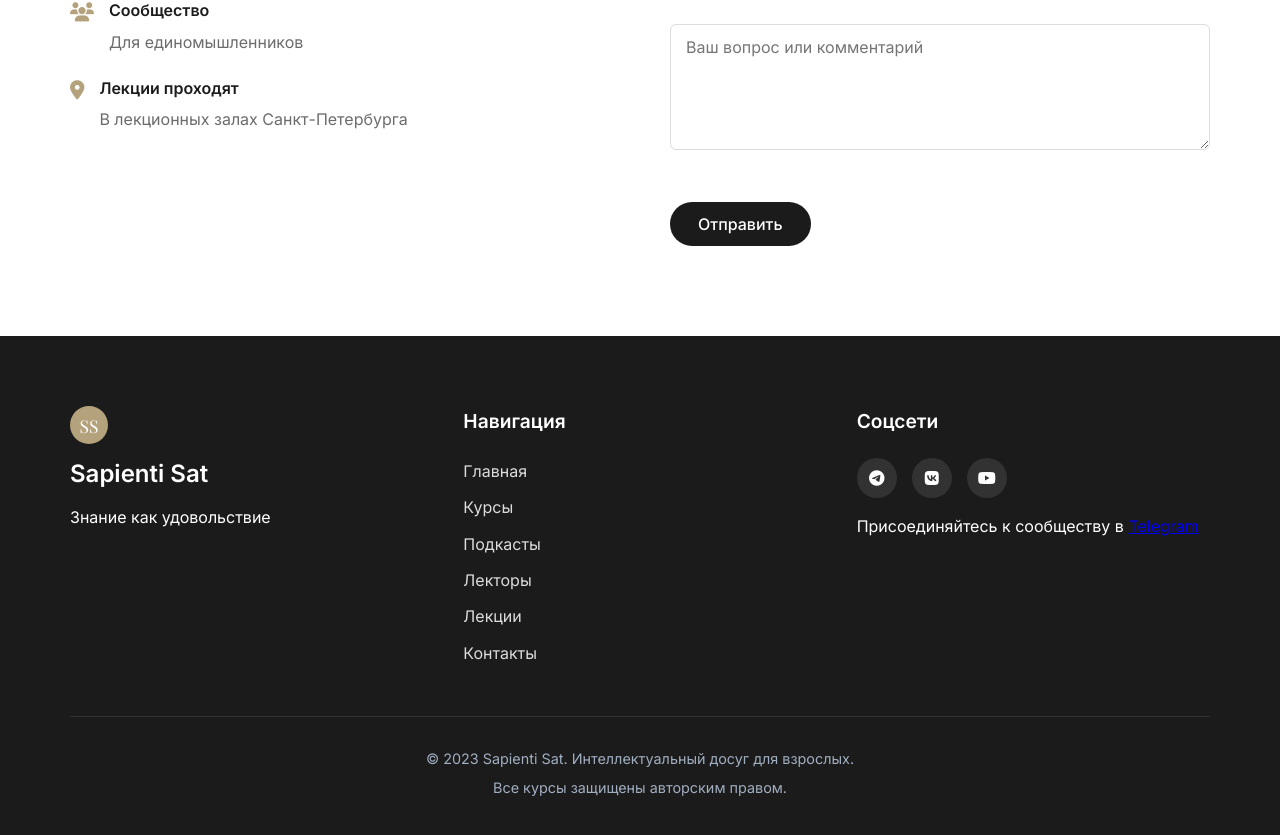
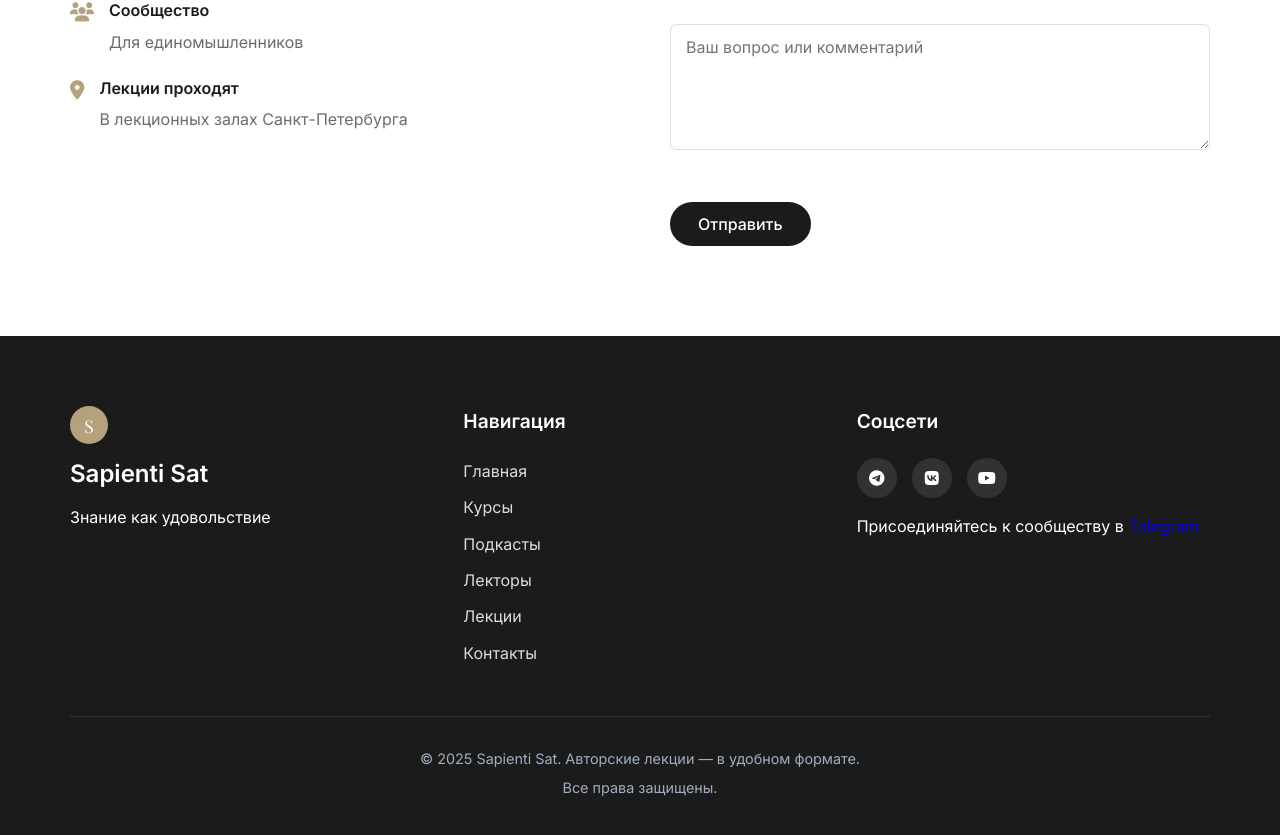
Before and after one commit to lektornaya/Sapienti-Sat, a plain HTML site: page index.html in a window 1280 px wide. Shown: the part 5687-6522 px from the top of the page. Drawn offline with nearby package versions, Linux system fonts and the light colour scheme.

Commit message:
Update index.html

```diff
--- a/index.html
+++ b/index.html
@@ -3,7 +3,7 @@
 <head>
     <meta charset="UTF-8">
     <meta name="viewport" content="width=device-width, initial-scale=1.0">
-    <title>Sapienti Sat — Интеллектуальный досуг для взрослых</title>
+    <title>Sapienti Sat — Авторские лекции — в удобном формате</title>
     <link rel="stylesheet" href="style.css">
     <link rel="preconnect" href="https://fonts.googleapis.com">
     <link rel="preconnect" href="https://fonts.gstatic.com" crossorigin>
@@ -534,7 +534,7 @@
         <div class="container">
             <div class="footer-content">
                 <div class="footer-logo">
-                    <span class="logo-icon">SS</span>
+                    <span class="logo-icon">S</span>
                     <span class="logo-text">Sapienti Sat</span>
                     <p>Знание как удовольствие</p>
                 </div>
@@ -569,8 +569,8 @@
             </div>
 
             <div class="footer-bottom">
-                <p>&copy; 2023 Sapienti Sat. Интеллектуальный досуг для взрослых.</p>
-                <p>Все курсы защищены авторским правом.</p>
+                <p>&copy; 2025 Sapienti Sat. Авторские лекции — в удобном формате.</p>
+                <p>Все права защищены.</p>
             </div>
         </div>
     </footer>
```
